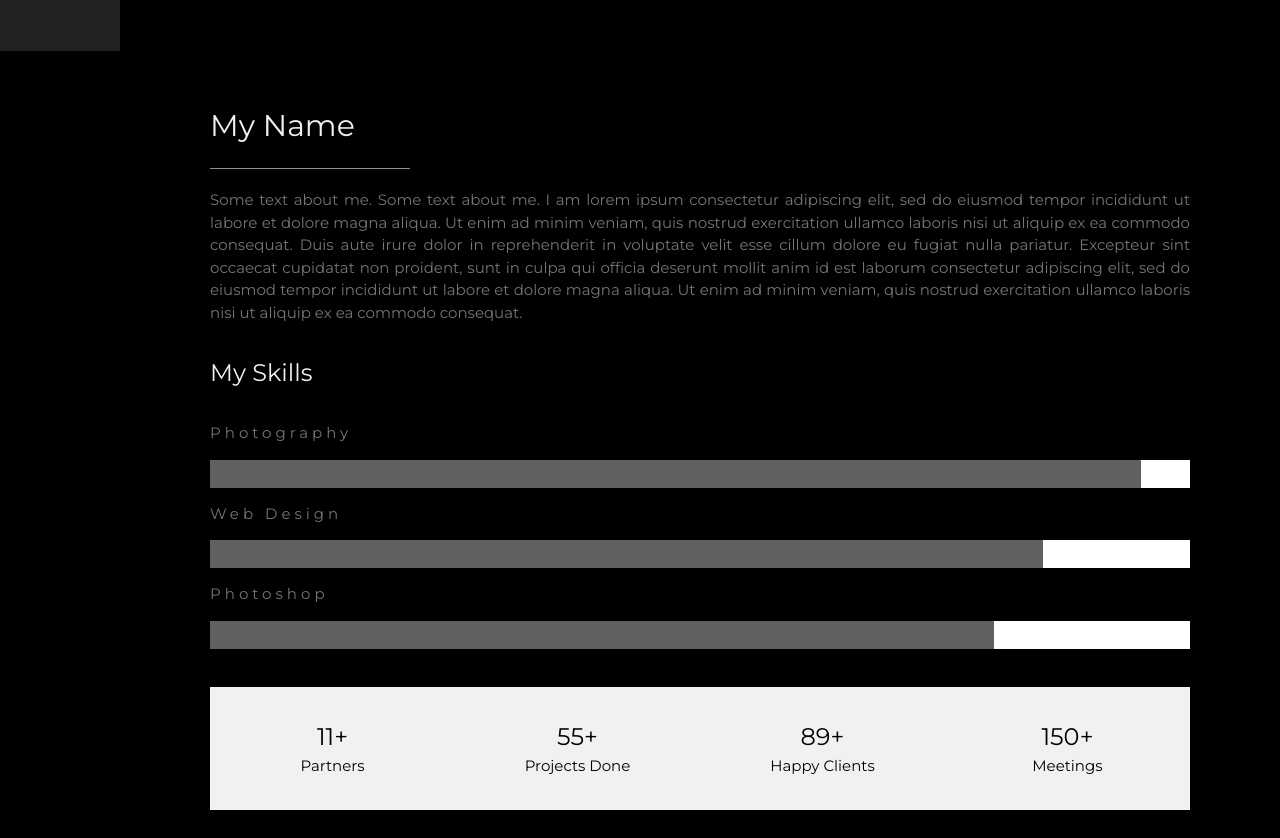
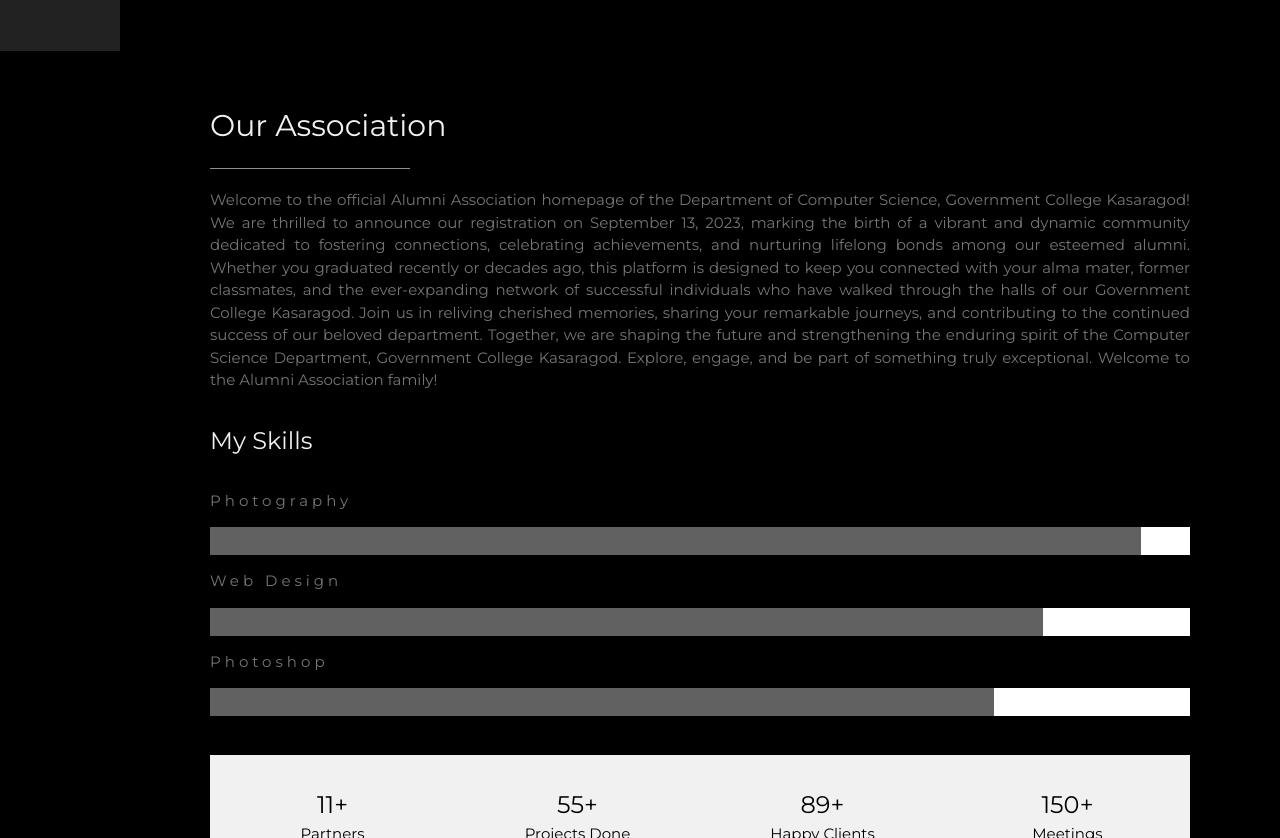
Before and after one commit to csalumni/alumnimembershipform, a plain HTML site: page index.html in a window 1280 px wide. Shown: the part 749-1587 px from the top of the page. Drawn offline with nearby package versions, Linux system fonts and the light colour scheme.

Commit message:
Version 1.1

```diff
--- a/index.html
+++ b/index.html
@@ -1,12 +1,14 @@
 <!DOCTYPE html>
 <html>
 <head>
-<title>Gck Computer Sciecne Alumni</title>
+<title>Gck Computer Science Alumni Association</title>
 <meta charset="UTF-8">
 <meta name="viewport" content="width=device-width, initial-scale=1">
 <link rel="stylesheet" href="https://www.w3schools.com/w3css/4/w3.css">
 <link rel="stylesheet" href="https://fonts.googleapis.com/css?family=Montserrat">
 <link rel="stylesheet" href="https://cdnjs.cloudflare.com/ajax/libs/font-awesome/4.7.0/css/font-awesome.min.css">
+<link rel = "icon" href ="icon.png"
+        type = "image/x-icon">
 <style>
 body, h1,h2,h3,h4,h5,h6 {font-family: "Montserrat", sans-serif}
 .w3-row-padding img {margin-bottom: 12px}
@@ -16,6 +18,7 @@ body, h1,h2,h3,h4,h5,h6 {font-family: "Montserrat", sans-serif}
 #main {margin-left: 120px}
 /* Remove margins from "page content" on small screens */
 @media only screen and (max-width: 600px) {#main {margin-left: 0}}
+
 </style>
 </head>
 <body class="w3-black">
@@ -56,18 +59,16 @@ body, h1,h2,h3,h4,h5,h6 {font-family: "Montserrat", sans-serif}
 <div class="w3-padding-large" id="main">
   <!-- Header/Home -->
   <header class="w3-container w3-padding-32 w3-center w3-black" id="home">
-    <h1 class="w3-jumbo"><span class="w3-hide-small">GCK Computer Science Alumni Association</h1>
+    <h1 class="w3-jumbo">GCK Computer Science Alumni Association</h1>
     <p><i><b>"end-to-end encrypted"</b></i></p>
     <img src="members9.jfif" alt="boy" class="w3-image" width="992" height="1108">
   </header>
 
   <!-- About Section -->
   <div class="w3-content w3-justify w3-text-grey w3-padding-64" id="about">
-    <h2 class="w3-text-light-grey">My Name</h2>
+    <h2 class="w3-text-light-grey">Our Association</h2>
     <hr style="width:200px" class="w3-opacity">
-    <p>Some text about me. Some text about me. I am lorem ipsum consectetur adipiscing elit, sed do eiusmod tempor incididunt ut labore et dolore magna aliqua. Ut enim ad minim veniam, quis nostrud exercitation ullamco laboris nisi ut aliquip
-      ex ea commodo consequat. Duis aute irure dolor in reprehenderit in voluptate velit esse cillum dolore eu fugiat nulla pariatur. Excepteur sint occaecat cupidatat non proident, sunt in culpa qui officia deserunt mollit anim id est laborum consectetur
-      adipiscing elit, sed do eiusmod tempor incididunt ut labore et dolore magna aliqua. Ut enim ad minim veniam, quis nostrud exercitation ullamco laboris nisi ut aliquip ex ea commodo consequat.
+    <p>Welcome to the official Alumni Association homepage of the Department of Computer Science, Government College Kasaragod! We are thrilled to announce our registration on September 13, 2023, marking the birth of a vibrant and dynamic community dedicated to fostering connections, celebrating achievements, and nurturing lifelong bonds among our esteemed alumni. Whether you graduated recently or decades ago, this platform is designed to keep you connected with your alma mater, former classmates, and the ever-expanding network of successful individuals who have walked through the halls of our Government College Kasaragod. Join us in reliving cherished memories, sharing your remarkable journeys, and contributing to the continued success of our beloved department. Together, we are shaping the future and strengthening the enduring spirit of the Computer Science Department, Government College Kasaragod. Explore, engage, and be part of something truly exceptional. Welcome to the Alumni Association family!
     </p>
     <h3 class="w3-padding-16 w3-text-light-grey">My Skills</h3>
     <p class="w3-wide">Photography</p>
```
Also changed, not shown: icon.png (added).
